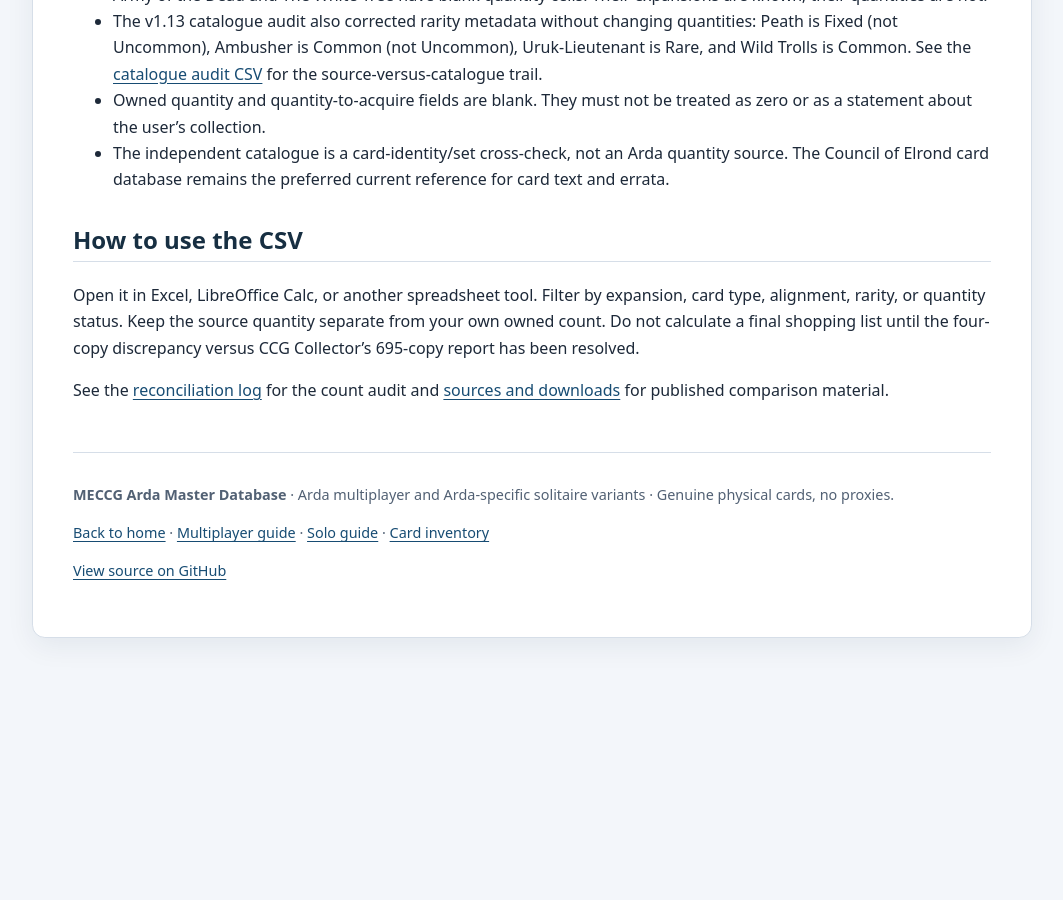
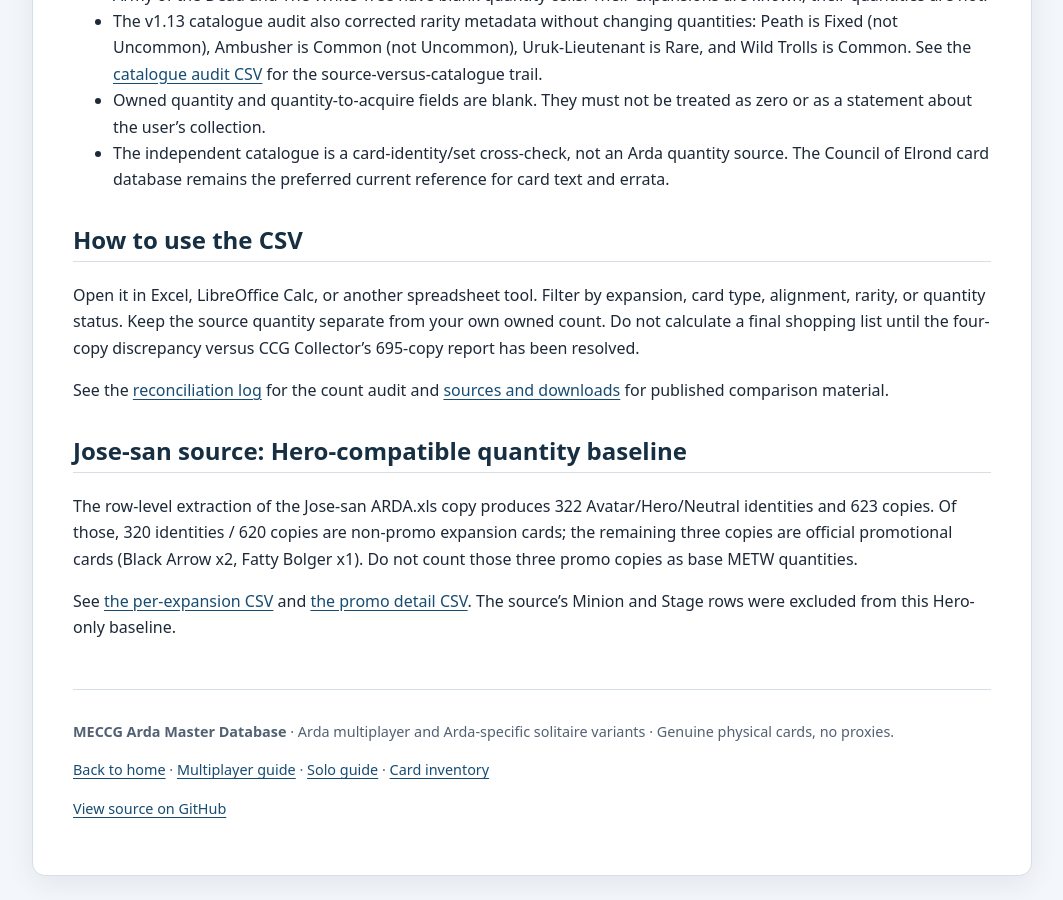
Before and after one commit to JamSpot/meccg-arda-master-database, a Jekyll site: the page built from docs/card-inventory.md, in a window 1280 px wide and 900 px high, scrolled down 1733 px. Shown: the whole window, without its empty margins (108-1171 px from the left). Built offline with Jekyll 4.4.1, drawn with Linux system fonts in a browser that asks for light colours; before the commit the page ends 2395 px from its top, so only the background shows below that.

Commit message:
Add Jose-san Hero-compatible base and promo totals

```diff
--- a/docs/card-inventory.md
+++ b/docs/card-inventory.md
@@ -41,3 +41,10 @@ The published expansion subtotals (300 METW + 59 METD + 14 MEDM + 2 MELE + 1 MEB
 Open it in Excel, LibreOffice Calc, or another spreadsheet tool. Filter by expansion, card type, alignment, rarity, or quantity status. Keep the source quantity separate from your own owned count. Do not calculate a final shopping list until the four-copy discrepancy versus CCG Collector's 695-copy report has been resolved.
 
 See the [reconciliation log](reconciliation-log.html) for the count audit and [sources and downloads](sources.html) for published comparison material.
+
+
+## Jose-san source: Hero-compatible quantity baseline
+
+The row-level extraction of the Jose-san ARDA.xls copy produces 322 Avatar/Hero/Neutral identities and 623 copies. Of those, 320 identities / 620 copies are non-promo expansion cards; the remaining three copies are official promotional cards (Black Arrow x2, Fatty Bolger x1). Do not count those three promo copies as base METW quantities.
+
+See [the per-expansion CSV](../data/jose-san-hero-expansion-summary.csv) and [the promo detail CSV](../data/jose-san-promo-quantities.csv). The source's Minion and Stage rows were excluded from this Hero-only baseline.
```
